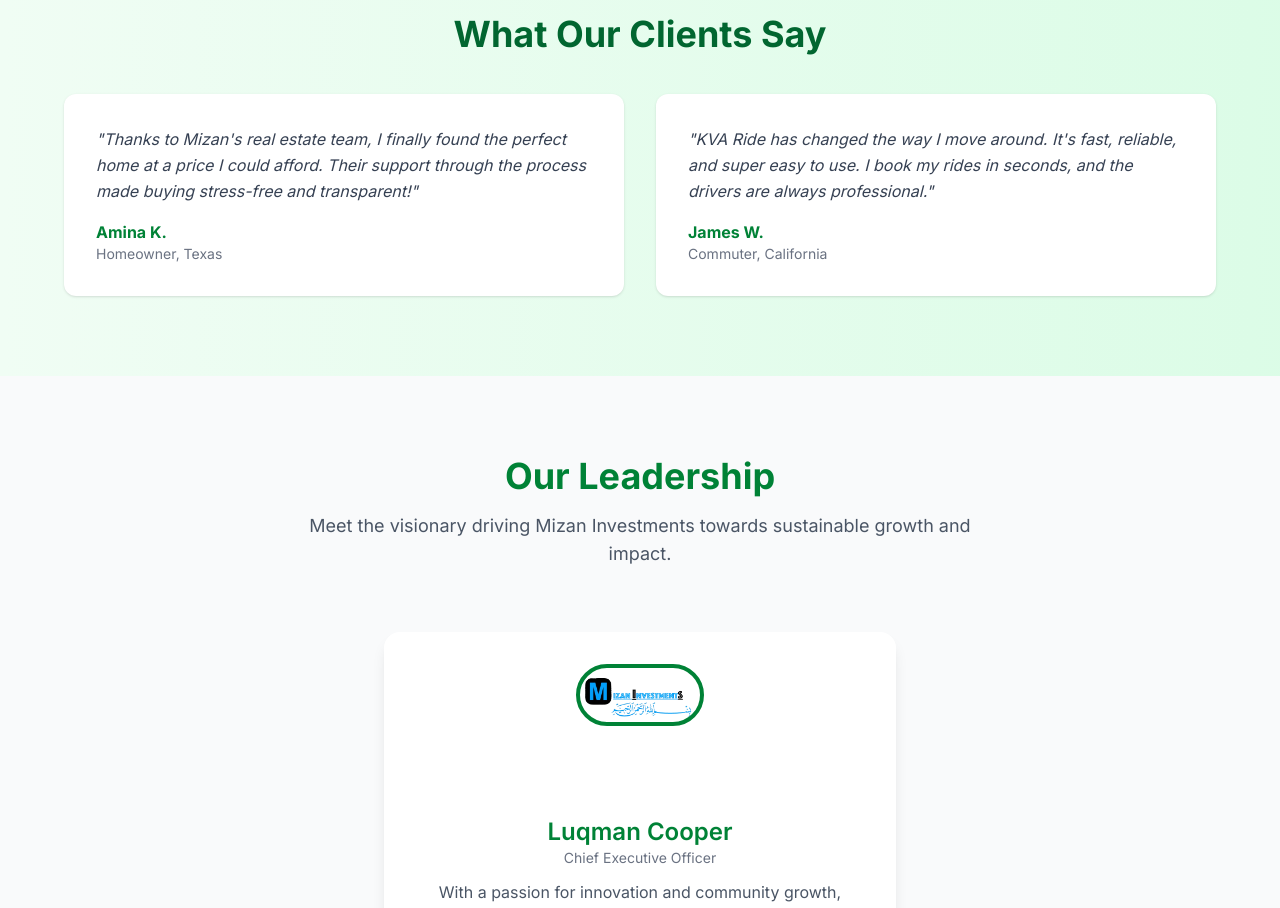
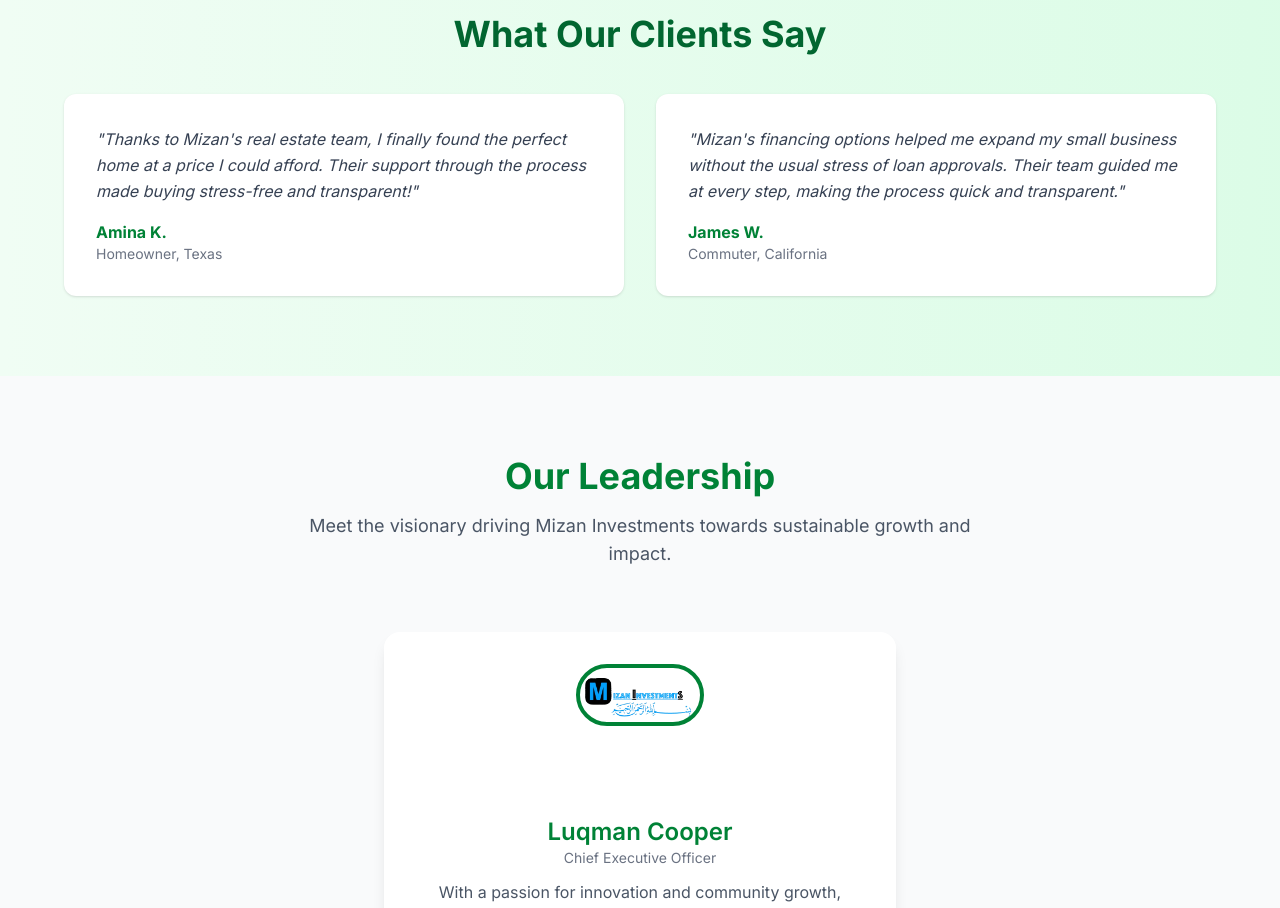
Before and after one commit to tahidicorp/kva_infowebsite, a Next.js app: page / in a window 1280 px wide. Shown: the part 1500-2408 px from the top of the page. Built offline with nearby package versions, Linux system fonts and the light colour scheme.

Commit message:
Update AboutUs.tsx

```diff
--- a/src/app/components/AboutUs.tsx
+++ b/src/app/components/AboutUs.tsx
@@ -99,8 +99,8 @@
           {/* Testimonial 2 */}
           <div className="bg-white rounded-xl shadow-sm p-5 sm:p-6 md:p-8 transition-all">
             <p className="italic text-sm sm:text-base text-gray-700 mb-4 leading-relaxed">
-              &quot;KVA Ride has changed the way I move around. It&apos;s fast, reliable, and super easy to use.
-              I book my rides in seconds, and the drivers are always professional.&quot;
+              &quot;Mizan's financing options helped me expand my small business without the usual stress of loan approvals.
+        Their team guided me at every step, making the process quick and transparent.&quot;
             </p>
             <div>
               <p className="text-green-700 font-bold">James W.</p>
```
